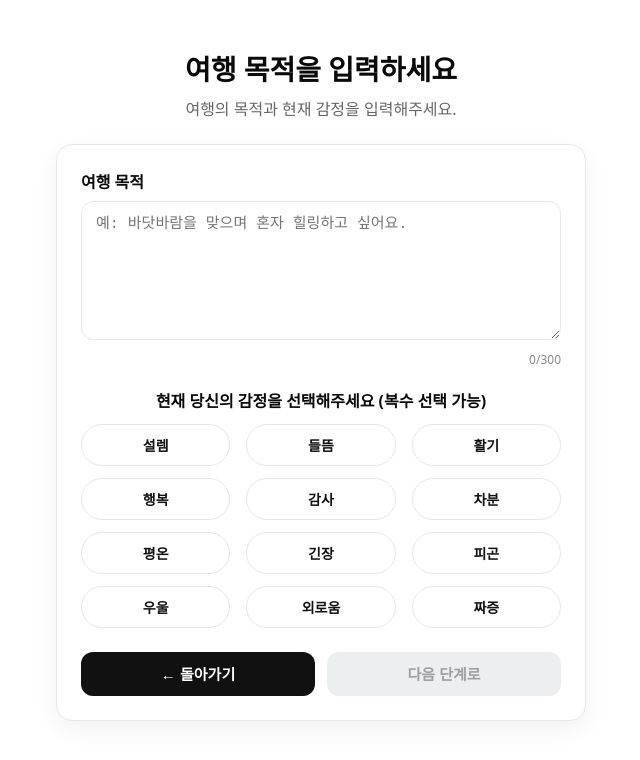
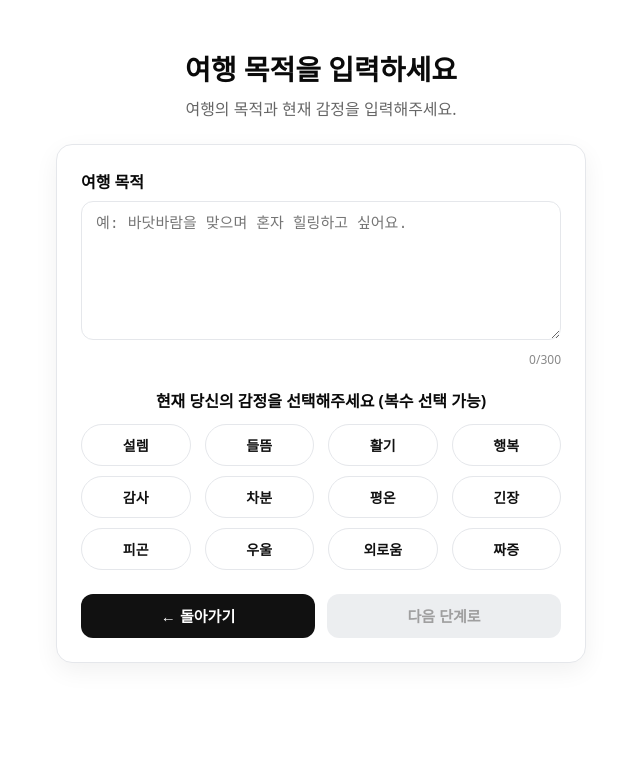
Before and after one commit to S-yujin/Gildam, a plain HTML site: page DevDay/frontend/pages/purpose.html in a window 1280 px wide. Shown: the whole page, without its empty margins (319-959 px from the left). Drawn offline with Linux system fonts and the light colour scheme.

Commit message:
Adjust emotion list grid layout to 4 columns

```diff
--- a/DevDay/frontend/static/css/style.css
+++ b/DevDay/frontend/static/css/style.css
@@ -157,9 +157,9 @@ button:hover{background-color: var(--accent); border-color: var(--accent);}
 /* === Emotion list: 3 x 2 grid === */
 .emotion-box .emotion-list{
   display: grid !important;
-  grid-template-columns: repeat(3, minmax(0, 1fr));
-  column-gap: 16px;   /* 가로 간격 ↑ */
-  row-gap: 12px;      /* 세로 간격 */
+  grid-template-columns: repeat(4, minmax(0, 1fr));
+  column-gap: 14px;   /* 가로 간격 ↑ */
+  row-gap: 10px;      /* 세로 간격 */
   justify-items: stretch;
 }
 
```
